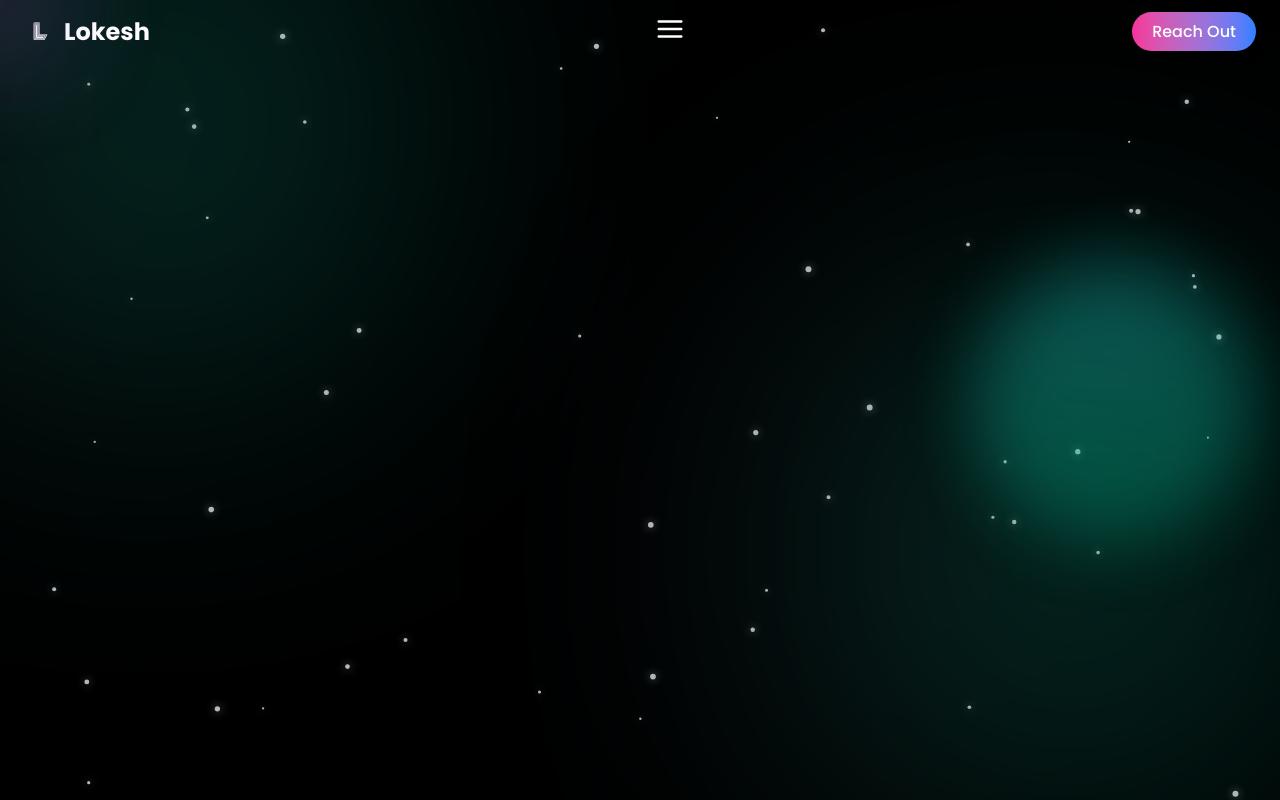
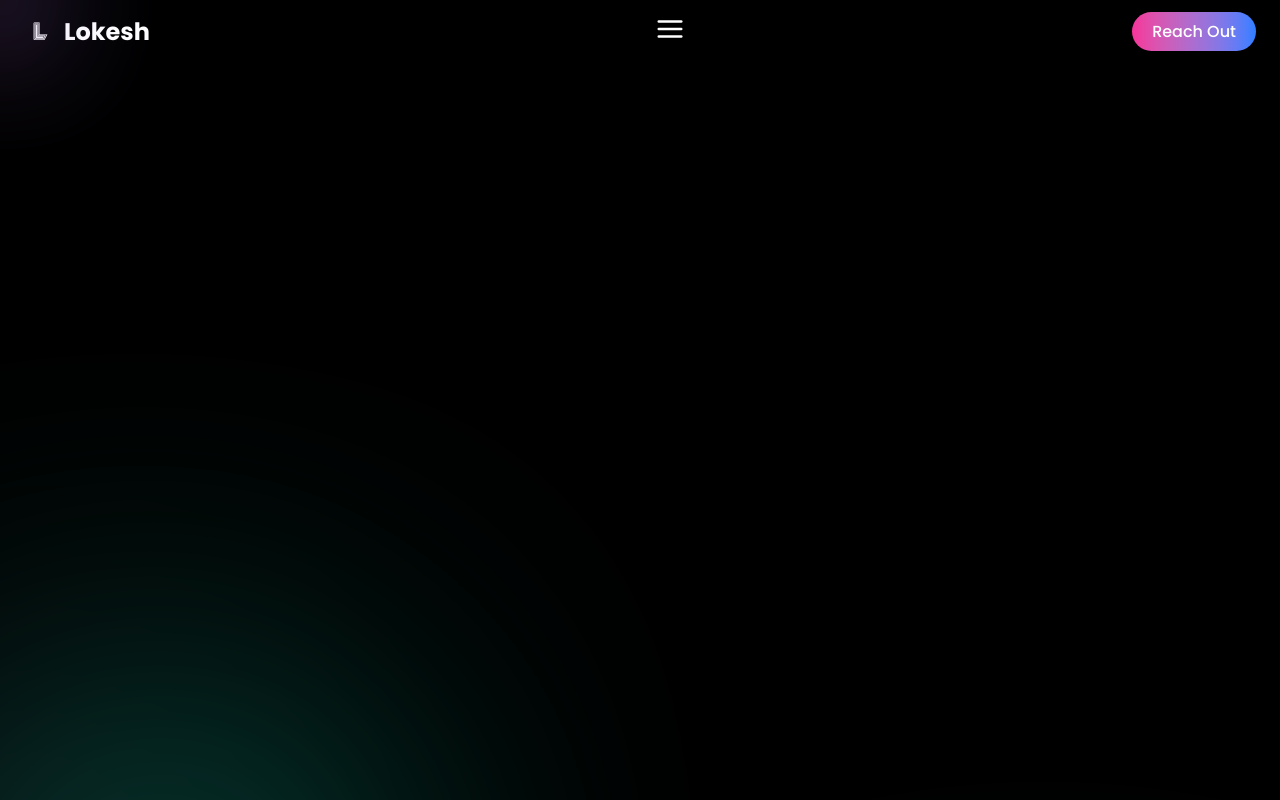
Before and after one commit to CodebyLokesh-code/Portfolio-, a React (Vite) app: page / in a window 1280 px wide. Shown: the top 800 px of the page. Built offline with nearby package versions, Linux system fonts and the light colour scheme.

Commit message:
IntroAnimation

```diff
--- a/src/App.jsx
+++ b/src/App.jsx
@@ -1,6 +1,7 @@
 import { motion } from "framer-motion"
 import NavBar from "./components/NavBar";
 import Home from "./section/Home"
+import About from "./section/About";
 import Skils from "./section/Skils"
 import Projects from "./section/Projects"
 import Experience from "./section/Experience"
@@ -23,6 +24,7 @@ function App() {
       <CostomCursor/>
       {/* <ParticlesBackground/> */}
       <NavBar/>
+      <About/>
       <Home/>
       <Skils/>
       <Projects/>
--- a/src/components/ParticlesBackground.jsx
+++ b/src/components/ParticlesBackground.jsx
@@ -79,7 +79,7 @@ function ParticlesBackground() {
   return (
     <canvas
       ref={canvasRef}
-      className="fixed top-0 left-0 w-full h-full pointer-events-none z-0"
+      className="absolute top-0 left-0 w-full h-full pointer-events-none z-0"
     />
   );
 }
--- a/src/index.css
+++ b/src/index.css
@@ -2,6 +2,7 @@
 
 body {
   font-family: "poppins",sans-serif;
+
 
 }
 h1,h2{
--- a/src/section/About.jsx
+++ b/src/section/About.jsx
@@ -1,10 +1,10 @@
-import React from 'react'
+import React from "react"
 
-function About() {
-  return (
-    <div className='w-full h-screen'
-    >About</div>
+
+export default function About(){
+  return(
+    <div id="about" className="min-h-screen w-full flex items-center justify-center relative bg-black text-white ">
+
+    </div>
   )
 }
-
-export default About
--- a/src/section/Home.jsx
+++ b/src/section/Home.jsx
@@ -106,7 +106,7 @@ React.useEffect(() => {
           animate={{opacity:1 , y:0}}
           transition={{duration:1}}
           >
-            Hello I'm
+            Hello, I'm
             <br />
             <span className='text-white font-bold text-4xl sm:text-6xl md:text-8xl lg:withespace-nowrap'>
               Lokesh Choudhary
```
